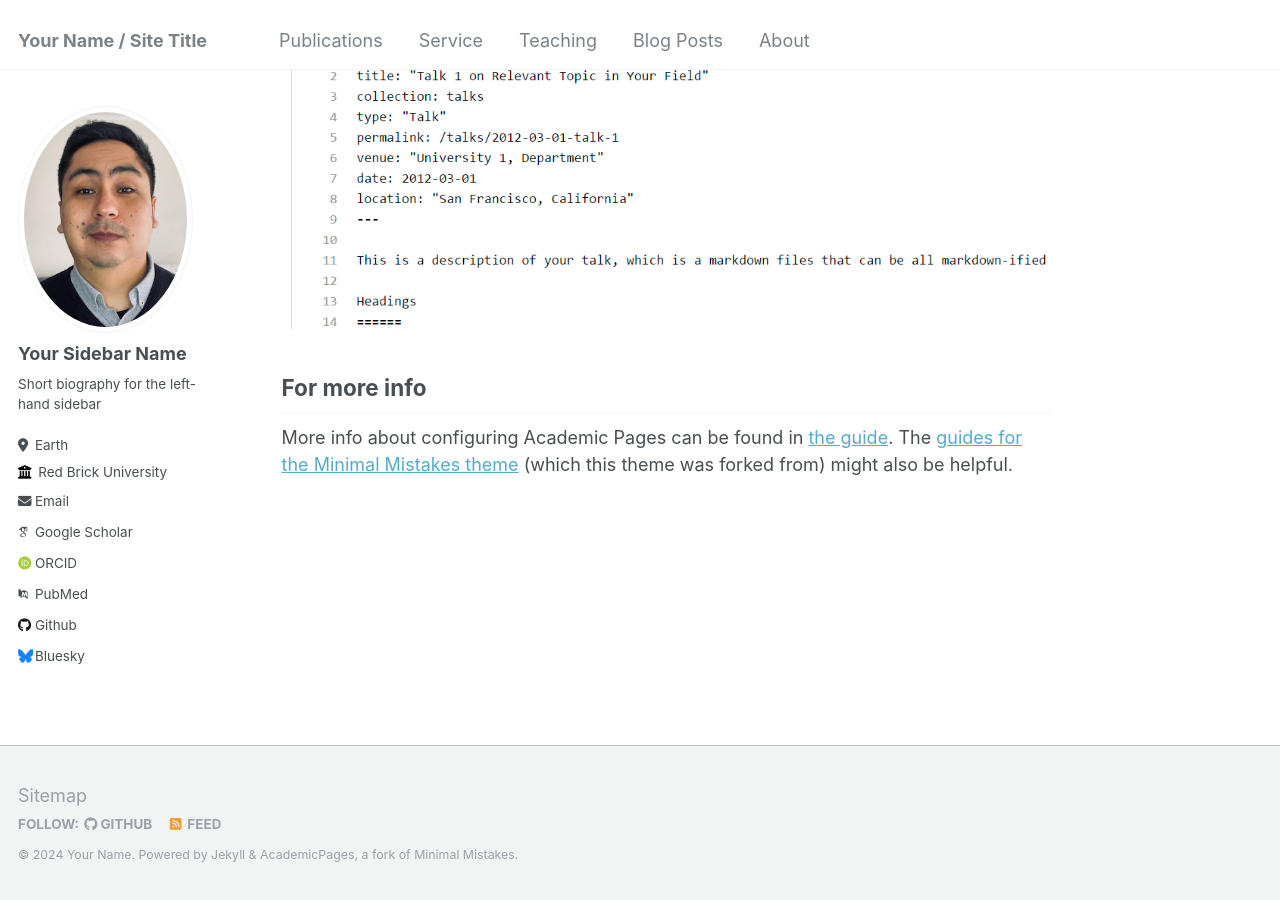
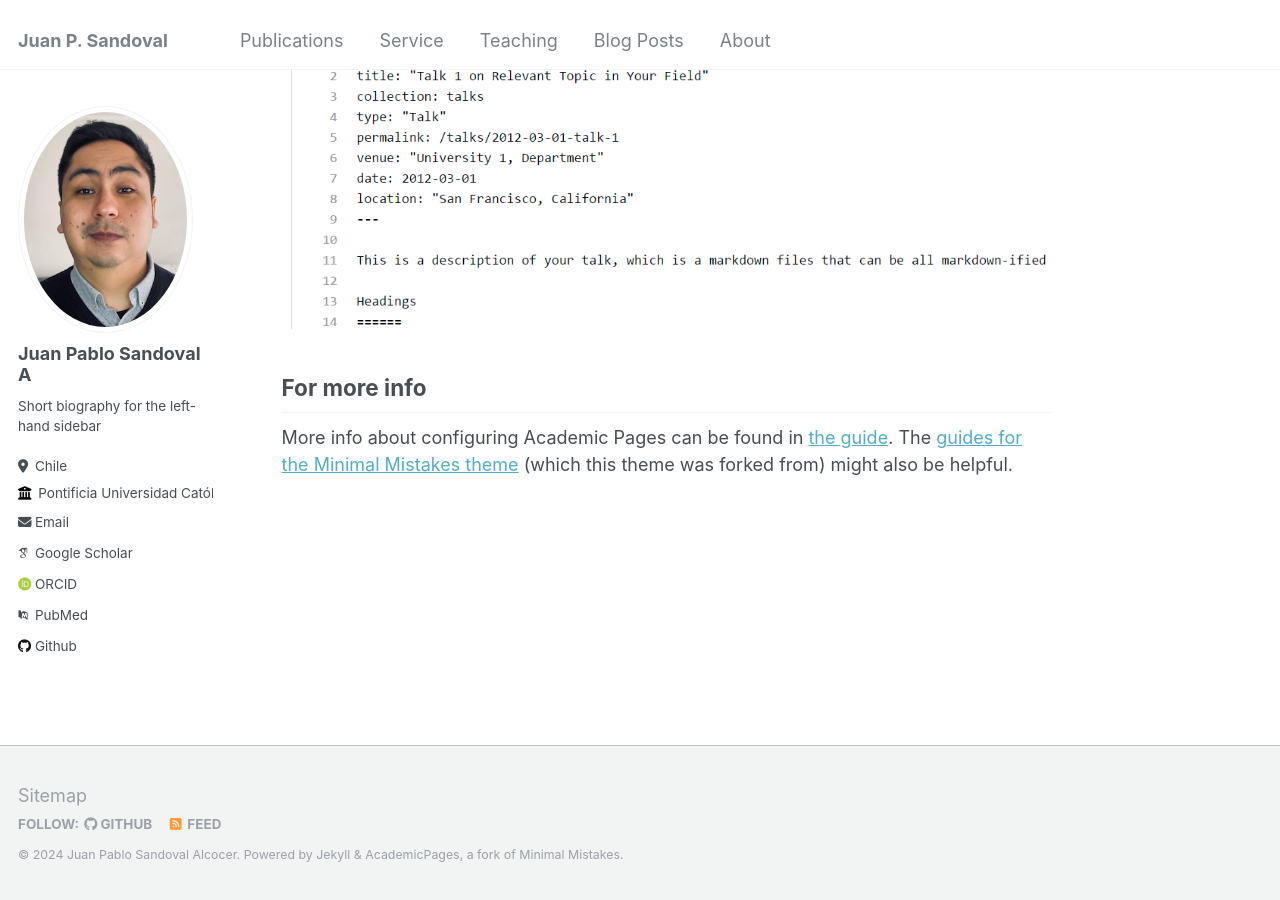
Before and after one commit to jpsandoval/jpsandoval.github.io, a Jekyll site: the page built from _pages/about.md, in a window 1280 px wide and 900 px high, scrolled down 2660 px. Built offline with Jekyll 4.4.1, drawn with Linux system fonts in a browser that asks for light colours; some web fonts are replaced.

Commit message:
adding basic configurations

```diff
--- a/_config.yml
+++ b/_config.yml
@@ -8,13 +8,13 @@
 
 # Basic Site Settings
 locale                   : "en-US"
-title                    : "Your Name / Site Title"
+title                    : "Juan P. Sandoval"
 title_separator          : "-"
-name                     : &name "Your Name"
+name                     : &name "Juan Pablo Sandoval Alcocer"
 description              : &description "personal description"
-url                      : https://academicpages.github.io # the base hostname & protocol for your site e.g. "https://mmistakes.github.io"
+url                      : https://jpsandoval.github.io # the base hostname & protocol for your site e.g. "https://mmistakes.github.io"
 baseurl                  : "" # the subpath of your site, e.g. "/blog"
-repository               : "academicpages/academicpages.github.io"
+repository               : "jpsandoval/jpsandoval.github.io"
 
 # Site Author - The following control what appear as part of the author content on the side bar.
 #               If a field is blank the icon and link will not appear, otherwise it will be shown.
@@ -22,32 +22,32 @@
 author:
   # Biographic information
   avatar           : "profile.png"
-  name             : "Your Sidebar Name"
+  name             : "Juan Pablo Sandoval A"
   pronouns         : # example: "she/her"
   bio              : "Short biography for the left-hand sidebar"
-  location         : "Earth"
-  employer         : "Red Brick University"
+  location         : "Chile"
+  employer         : "Pontificia Universidad Católica de Chile"
   uri              : # URL
-  email            : "none@example.org"
+  email            : "juanpablo.sandoval@uc.cl"
 
   # Academic websites
   arxiv            : # URL - Update with the correct link to your profile
-  googlescholar    : "https://scholar.google.com/citations?user=PS_CX0AAAAAJ"
+  googlescholar    : "https://scholar.google.com/citations?user=hXSNrdcAAAAJ&hl=es"
   impactstory      : # URL
-  orcid            : "http://orcid.org/yourorcidurl"
-  pubmed           : "https://www.ncbi.nlm.nih.gov/pubmed/?term=john+snow"
+  orcid            : "https://orcid.org/0000-0002-8335-4351"
+  pubmed           : "https://jpsandoval.github.io"
   researchgate     : # URL
 
   # Repositories and software development
   bitbucket        : # Username - Update with your username on the site
   codepen          : # Username
   dribbble         : # Username
-  github           : "academicpages"
+  github           : "jpsandoval"
   kaggle           : # Username
   stackoverflow    : # User number or user number and name (i.e., use "1" or "1/jeff-atwood")
 
   # Social media
-  bluesky          : "bsky.app" # Replace this with you Bluesky username
+  bluesky          : # Replace this with you Bluesky username
   facebook         : # Username
   flickr           : # Username
   foursquare       : # Username
```
